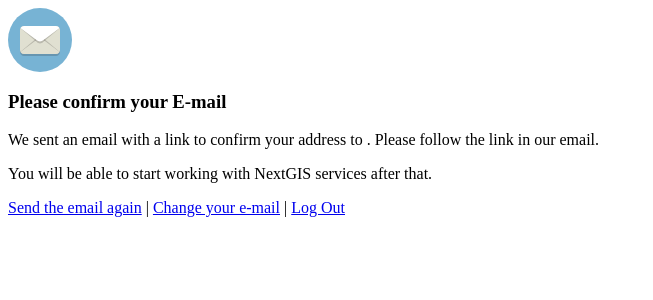
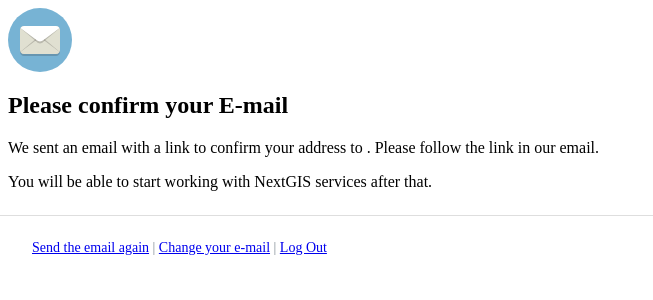
Before and after one commit to nextgis/webservices_commons, a Django app: template templates/snippets/popups/confirm_email_popup.html in a window 1280 px wide. Shown: the top 300 px of the page, without its empty margins (0-653 px from the left). Run offline with Django 3.2, Linux system fonts and the light colour scheme; the template is opened without the code that fills it, so the values that code supplies are empty.

Commit message:
refactor(front): replace bootstrap modal by vuetify dialog

```diff
--- a/templates/snippets/popups/confirm_email_popup.html
+++ b/templates/snippets/popups/confirm_email_popup.html
@@ -4,24 +4,21 @@
 {% url 'profile' as profile_url %}
 
 {% if not email_verified %}
-	<div class="modal-backdrop fade in"></div>
-	<div class="modal show" tabindex="-1" role="dialog">
-	  <div class="modal-dialog">
-	    <div class="modal-content modal-content--center modal-content--big">
+	<v-dialog :value="true" persistent width="620">
+		<ng-sheet class="text-center">
 			<div class="modal-body">
 				<img class="middle-icon" src="{% static 'nextgis_common/img/mail-icon.svg' %}" alt="{% trans 'Please confirm your E-mail'%}">
-	      	<h3 class="modal-title">{% blocktrans %}Please confirm your E-mail{% endblocktrans %}</h3>
+				<h2 class="modal-title mt-3">{% blocktrans %}Please confirm your E-mail{% endblocktrans %}</h2>
 				<p>{% blocktrans %}We sent an email with a link to confirm your address to{% endblocktrans %} {{request.user.email}}. {% blocktrans %}Please follow the link in our email.{% endblocktrans %}</p>
 				<p>{% blocktrans %}You will be able to start working with NextGIS services after that.{% endblocktrans %}</p>
 			</div>
-	      <div class="modal-footer">
+			<div style="border-top: 1px solid #dedede; color: #808a93; font-size: 14px; padding: 24px 40px 6px; margin-top: 24px; margin-left: -16px; margin-right: -16px">
 				<a id="id_link_resend_email" href="{% url 'resend_email' %}">{% trans 'Send the email again' %}</a>
 				<span class="spacer">|</span>
 				<a href="{% url 'profile' %}">{% trans 'Change your e-mail' %}</a>
 				<span class="spacer">|</span>
 				<a href="{% url 'silent_logout' %}">{% trans 'Log Out' %}</a>
 			</div>
-	    </div><!-- /.modal-content -->
-	  </div><!-- /.modal-dialog -->
-	</div><!-- /.modal -->
+		</ng-sheet>
+	</v-dialog>
 {% endif %}
```
Lines whose indentation alone changed are shown as unchanged.
